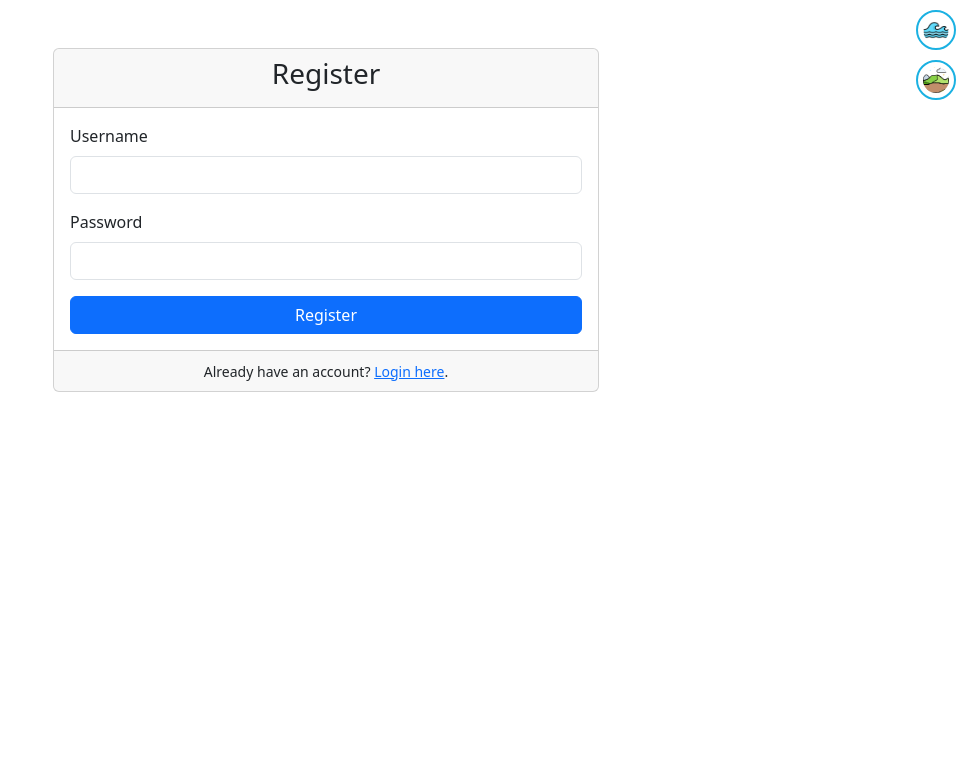
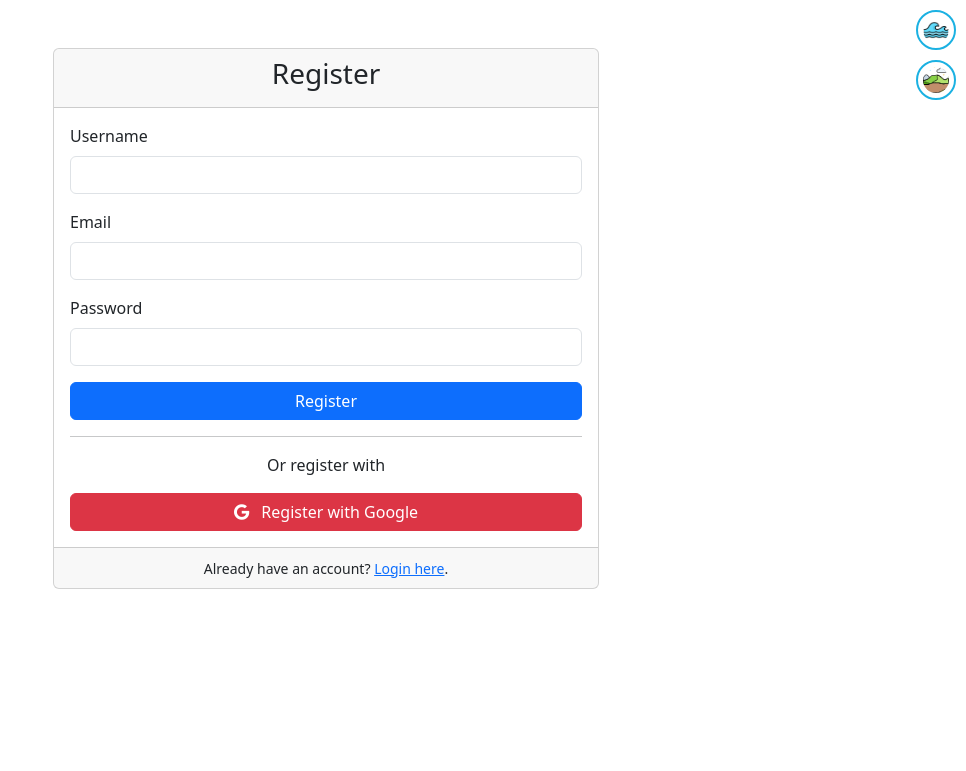
Before and after one commit to tonzzskie/waveheight, a Flask app: page /register in a window 1280 px wide. Shown: the top 771 px of the page, without its empty margins (314-1280 px from the left). Run offline with Flask 3, Linux system fonts and the light colour scheme.

Commit message:
Add Google Sign-In authentication and update project files

```diff
--- a/wave_height/models.py
+++ b/wave_height/models.py
@@ -1,3 +1,5 @@
+from . import db
+
 from . import db
 
 class User(db.Model):
@@ -5,7 +7,8 @@ class User(db.Model):
 
     id = db.Column(db.Integer, primary_key=True)
     username = db.Column(db.String(50), unique=True, nullable=False)
-    password_hash = db.Column(db.String(50), nullable=False)  # Store plain-text password
+    email = db.Column(db.String(120), unique=True, nullable=False)  # Add email field
+    password_hash = db.Column(db.String(50), nullable=True)  # Now nullable to support OAuth users without passwords
     created_at = db.Column(db.DateTime, default=db.func.current_timestamp())
 
     # Set password directly
--- a/wave_height/routes.py
+++ b/wave_height/routes.py
@@ -1,12 +1,36 @@
 from flask import render_template, current_app as app, request, redirect, url_for, flash, session, jsonify
 import requests
-from . import db
 from .models import User, Interaction
+from google.oauth2 import id_token
+from google_auth_oauthlib.flow import Flow
+from google.auth.transport import requests as google_requests
+from authlib.integrations.flask_client import OAuth
+from flask import render_template, redirect, url_for, session, flash
+from . import db, oauth
+from .models import User
+import os
 
 # Base API URLs
 BASE_DAILY_API_URL = "https://barmmdrr.com/connect/gmarine_api?daily=wave_height_max,wave_direction_dominant,wave_period_max&timezone=Asia%2FSingapore"
 BASE_HOURLY_API_URL = "https://barmmdrr.com/connect/gmarine_api?hourly=wave_height,wave_direction,wave_period&timezone=Asia%2FSingapore"
 
+# Replace os.getenv calls with direct assignment
+GOOGLE_CLIENT_ID = "153261727313-2k9a11664psddano14edajktmpue51b0.apps.googleusercontent.com"
+GOOGLE_CLIENT_SECRET = "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"
+
+# # Configure OAuth Flow
+# flow = Flow.from_client_config(
+#     client_config={
+#         "web": {
+#             "client_id": GOOGLE_CLIENT_ID,
+#             "client_secret": GOOGLE_CLIENT_SECRET,
+#             "auth_uri": "https://accounts.google.com/o/oauth2/auth",
+#             "token_uri": "https://oauth2.googleapis.com/token",
+#             "redirect_uris": ["http://127.0.0.1:5000/callback"]
+#         }
+#     },
+#     scopes=["openid", "https://www.googleapis.com/auth/userinfo.email", "https://www.googleapis.com/auth/userinfo.profile"]
+# )
 
 @app.route('/')
 def leaflet_map():
@@ -29,22 +53,27 @@ def leaflet_map():
 def earth_map():
     return render_template('earth_map.html', page='earth_map')
 
-# Register route
 @app.route('/register', methods=['GET', 'POST'])
 def register():
     if request.method == 'POST':
         username = request.form['username']
+        email = request.form.get('email')  # Get the email field from the form
         password = request.form['password']
 
-        # Check if user already exists
-        existing_user = User.query.filter_by(username=username).first()
-        if existing_user:
-            flash("Username already exists. Please choose a different one.", "danger")
+        # Check if email is provided
+        if not email:
+            flash("Email is required.", "danger")
             return redirect(url_for('register'))
 
-        # Create and save the new user with plain text password
-        user = User(username=username)
-        user.set_password(password)  # Save password directly
+        # Check if user already exists
+        existing_user = User.query.filter_by(email=email).first()
+        if existing_user:
+            flash("An account with this email already exists. Please log in or use a different email.", "danger")
+            return redirect(url_for('register'))
+
+        # Create and save the new user with the plain text password
+        user = User(username=username, email=email)
+        user.set_password(password)
         db.session.add(user)
         db.session.commit()
 
@@ -52,6 +81,7 @@ def register():
         return redirect(url_for('login'))
 
     return render_template('register.html', page='register')
+
 
 # Login route
 @app.route('/login', methods=['GET', 'POST'])
@@ -78,6 +108,7 @@ def logout():
     session.pop('user_id', None)
     flash("Logged out successfully.", "info")
     return redirect(url_for('login'))
+
 
 @app.route('/log_interaction', methods=['POST'])
 def log_interaction():
@@ -122,3 +153,43 @@ def fetch_data():
 
     # Return the data as JSON
     return jsonify({"info_data": info_data, "hourly_data": hourly_data})
+
+@app.route('/google_login')
+def google_login():
+    redirect_uri = url_for('google_callback', _external=True)
+    return oauth.google.authorize_redirect(redirect_uri)
+
+@app.route('/callback')
+def google_callback():
+    try:
+        # Step 1: Retrieve the access token from Google
+        token = oauth.google.authorize_access_token()
+        print("Access Token:", token)  # Debugging line to check the token
+
+        # Step 2: Use the access token to get user information
+        user_info = oauth.google.get('https://www.googleapis.com/oauth2/v3/userinfo').json()
+        print("User Info:", user_info)  # Debugging line to check user info response
+
+        # Check if email is in the user_info
+        email = user_info.get('email')
+        if not email:
+            flash("Google login failed: email not provided.", "danger")
+            return redirect(url_for('login'))
+
+        # Step 3: Handle the user login and session
+        user = User.query.filter_by(email=email).first()
+        if not user:
+            # Register the user if not already in the database
+            user = User(username=user_info['name'], email=email, password_hash=None)
+            db.session.add(user)
+            db.session.commit()
+
+        # Log the user in by storing their ID in the session
+        session['user_id'] = user.id
+        flash("Successfully logged in with Google!", "success")
+        return redirect(url_for('leaflet_map'))
+
+    except Exception as e:
+        print("Error during Google callback:", e)
+        flash("Authentication failed.", "danger")
+        return redirect(url_for('login'))
--- a/wave_height/static/css/styles.css
+++ b/wave_height/static/css/styles.css
@@ -1,3 +1,12 @@
+/* Custom animation for fading flash messages */
+.fade-out {
+    opacity: 1;
+    transition: opacity 0.7s ease-out;
+}
+.fade-out.hide {
+    opacity: 0;
+}
+
 /* Right-Side Button Bar Styling */
 .button-bar {
     position: fixed;
--- a/wave_height/static/js/scripts.js
+++ b/wave_height/static/js/scripts.js
@@ -174,3 +174,16 @@ function logInteraction(latitude, longitude, data) {
 
 // Call initMap() after the page loads
 window.onload = initMap;
+
+
+// Automatically hide flash messages after 0.7 seconds
+document.addEventListener('DOMContentLoaded', () => {
+    const flashMessages = document.querySelectorAll('.flash-message');
+    flashMessages.forEach(message => {
+        setTimeout(() => {
+            message.classList.remove('show');
+            message.classList.add('fade');
+            setTimeout(() => message.remove(), 150); // Remove the element after fade-out
+        }, 700); // 0.7 seconds
+    });
+});
--- a/wave_height/templates/base.html
+++ b/wave_height/templates/base.html
@@ -5,10 +5,12 @@
     <meta charset="UTF-8">
     <meta name="viewport" content="width=device-width, initial-scale=1.0">
     <title>{{ title }}</title>
+    <link href="https://cdnjs.cloudflare.com/ajax/libs/font-awesome/5.15.4/css/all.min.css" rel="stylesheet">
     <link href="https://cdn.jsdelivr.net/npm/bootstrap@5.3.0-alpha1/dist/css/bootstrap.min.css" rel="stylesheet" integrity="sha384-..." crossorigin="anonymous">
     <script src="https://cdn.jsdelivr.net/npm/bootstrap@5.3.0-alpha1/dist/js/bootstrap.bundle.min.js" integrity="sha384-..." crossorigin="anonymous"></script>
     <link rel="stylesheet" href="https://unpkg.com/leaflet/dist/leaflet.css" />
     <link rel="stylesheet" href="{{ url_for('static', filename='css/styles.css') }}"> <!-- Link to custom styles -->
+
 </head>
 <body class="{% if 'user_id' in session %}logged-in{% endif %}">
 
@@ -45,6 +47,7 @@
                 <img src="{{ url_for('static', filename='images/plat.png') }}" alt="Leaflet Map" class="icon-button">
             </a>
         {% endif %}
+
     </div>
 
     <!-- Bottom-Right Logout Button -->
@@ -61,7 +64,7 @@
         {% with messages = get_flashed_messages(with_categories=true) %}
             {% if messages %}
                 {% for category, message in messages %}
-                    <div class="alert alert-{{ category }} alert-dismissible fade show" role="alert">
+                    <div class="alert alert-{{ category }} alert-dismissible fade show fade-out" role="alert">
                         {{ message }}
                         <button type="button" class="btn-close" data-bs-dismiss="alert" aria-label="Close"></button>
                     </div>
@@ -74,5 +77,17 @@
 
     <script src="https://unpkg.com/leaflet/dist/leaflet.js"></script>
     <script src="{{ url_for('static', filename='js/scripts.js') }}"></script> <!-- Link to custom JavaScript -->
+    <script>
+        // Automatically hide flash messages after 0.7 seconds
+        document.addEventListener('DOMContentLoaded', () => {
+            const flashMessages = document.querySelectorAll('.fade-out');
+            flashMessages.forEach(message => {
+                setTimeout(() => {
+                    message.classList.add('hide');
+                    setTimeout(() => message.remove(), 700); // Remove after fade-out
+                }, 700); // Visible for 0.7 seconds
+            });
+        });
+    </script>
 </body>
 </html>
--- a/wave_height/templates/register.html
+++ b/wave_height/templates/register.html
@@ -14,11 +14,22 @@
                             <input type="text" class="form-control" id="username" name="username" required>
                         </div>
                         <div class="mb-3">
+                            <label for="email" class="form-label">Email</label>
+                            <input type="email" class="form-control" id="email" name="email" required>
+                        </div>
+                        <div class="mb-3">
                             <label for="password" class="form-label">Password</label>
                             <input type="password" class="form-control" id="password" name="password" required>
                         </div>
                         <button type="submit" class="btn btn-primary w-100">Register</button>
                     </form>
+                    <hr>
+                    <div class="text-center">
+                        <p>Or register with</p>
+                        <a href="{{ url_for('google_login') }}" class="btn btn-danger w-100">
+                            <i class="fab fa-google me-2"></i> Register with Google
+                        </a>
+                    </div>
                 </div>
                 <div class="card-footer text-center">
                     <small>Already have an account? <a href="{{ url_for('login') }}">Login here</a>.</small>
```
Also changed, not shown: sql.txt (added, +25 -0 lines), wave_height/__init__.py (+46 -1 lines), wave_height/templates/login.html (+16 -0 lines), 1 other file.
